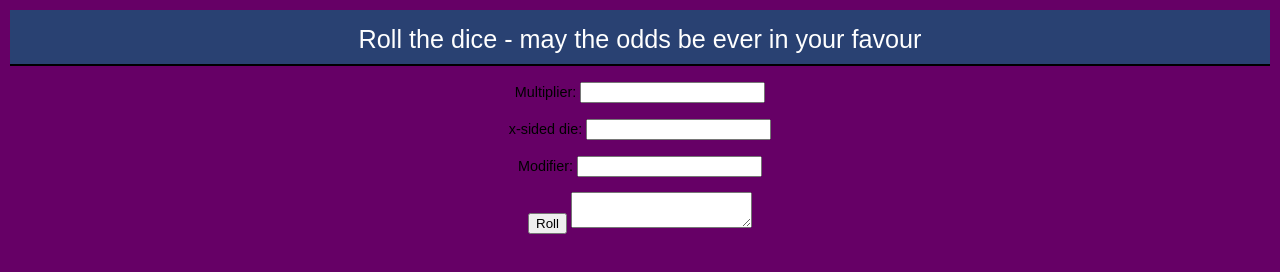
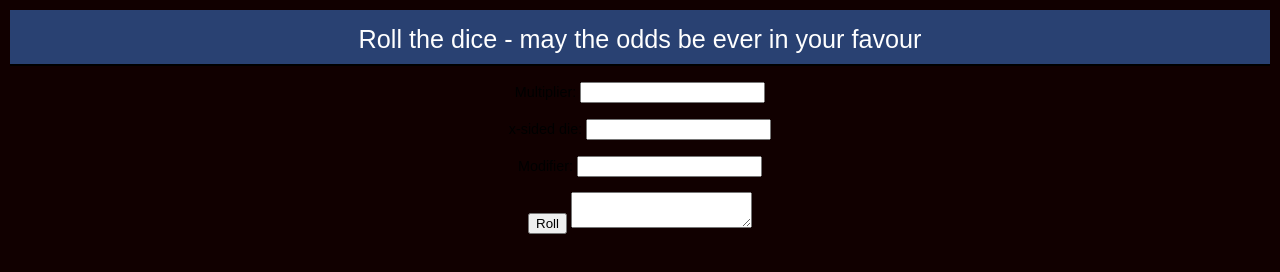
Before and after one commit to vc13837/training, a website: page app_nodejs_dnd/src/frontend/index.html in a window 1280 px wide. Drawn offline with Linux system fonts and the light colour scheme.

Commit message:
testing CI on jenkins

```diff
--- a/app_nodejs_dnd/src/frontend/index.html
+++ b/app_nodejs_dnd/src/frontend/index.html
@@ -3,7 +3,7 @@
         <title>DnD Dice</title>
         <style type="text/css">
             body {
-                background-color: #606;
+                background-color: #100;
 		            text-align: center;
                 color: #000;
                 font-size: 0.9em;
```
